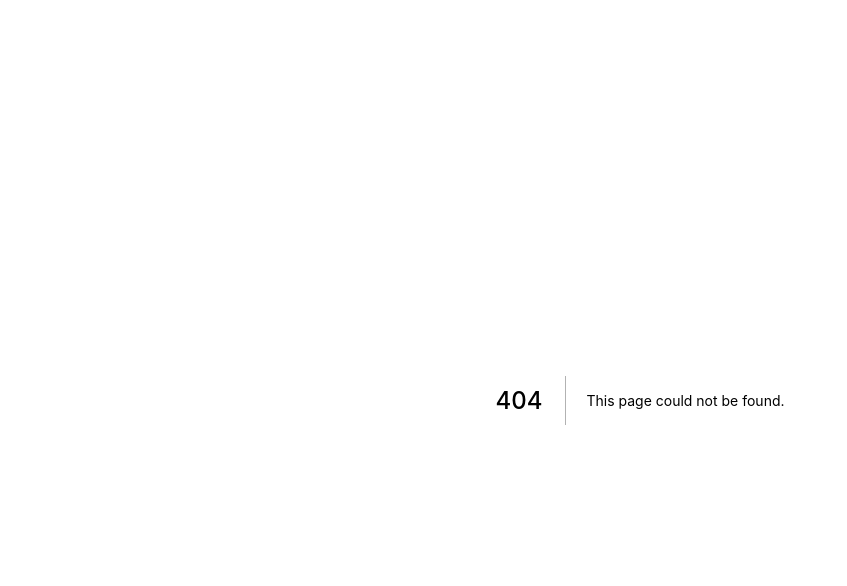
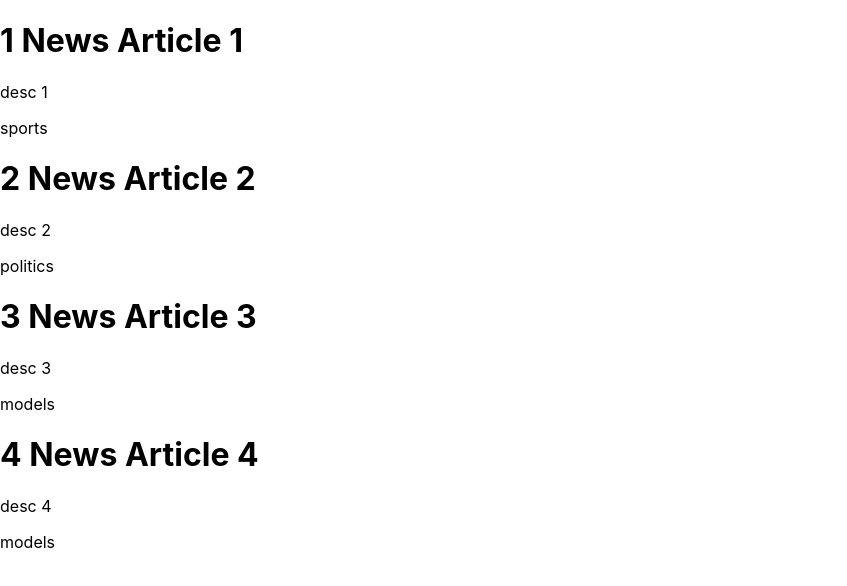
Before and after one commit to Sumit45doc/Nextjstut, a Next.js app: page /news in a window 1280 px wide. Before the commit this address had no page. Shown: the top 586 px of the page, without its empty margins (0-847 px from the left). Built offline with nearby package versions, Linux system fonts and the light colour scheme; data requests are answered from the project's data file.

Commit message:
SSG
SSG is required at user request time

```diff
--- a/db.json
+++ b/db.json
@@ -1,4 +1,32 @@
 {
+  "news":[
+    {
+      "id": 1,
+      "title": "News Article 1",
+      "description": "desc 1",
+      "category": "sports"
+    },
+
+    {
+      "id": 2,
+      "title": "News Article 2",
+      "description": "desc 2",
+      "category": "politics"
+    },
+    {
+      "id": 3,
+      "title": "News Article 3",
+      "description": "desc 3",
+      "category": "models"
+    },
+    {
+      "id": 4,
+      "title": "News Article 4",
+      "description": "desc 4",
+      "category": "models"
+    }
+
+  ],
   "product": [
     {
       "id": 1,
--- /dev/null
+++ b/pages/news/index.js
@@ -0,0 +1,38 @@
+import Link from "next/link"
+
+
+function NewsList({ news }) {
+
+    return (
+        <>
+            {
+                news.map(newpost => {
+                    const { id, title, category, description } = newpost;
+                    return (
+                        <div key={id}>
+                                <h1>{id}  {title}</h1>
+                            <p>{description}</p>
+                            <Link href={`/news/${category}`} passHref>
+                                <span>{category}</span>
+                            </Link>
+                        </div>
+                    )
+                })
+            }
+        </>
+    )
+}
+
+export default NewsList
+
+
+export async function getServerSideProps() {
+    const response = await fetch("http://localhost:4000/news");
+    const data = await response.json();
+
+    return {
+        props: {
+            news: data
+        }
+    }
+}
```
Also changed, not shown: pages/news/[category].js (added, +32 -0 lines).
